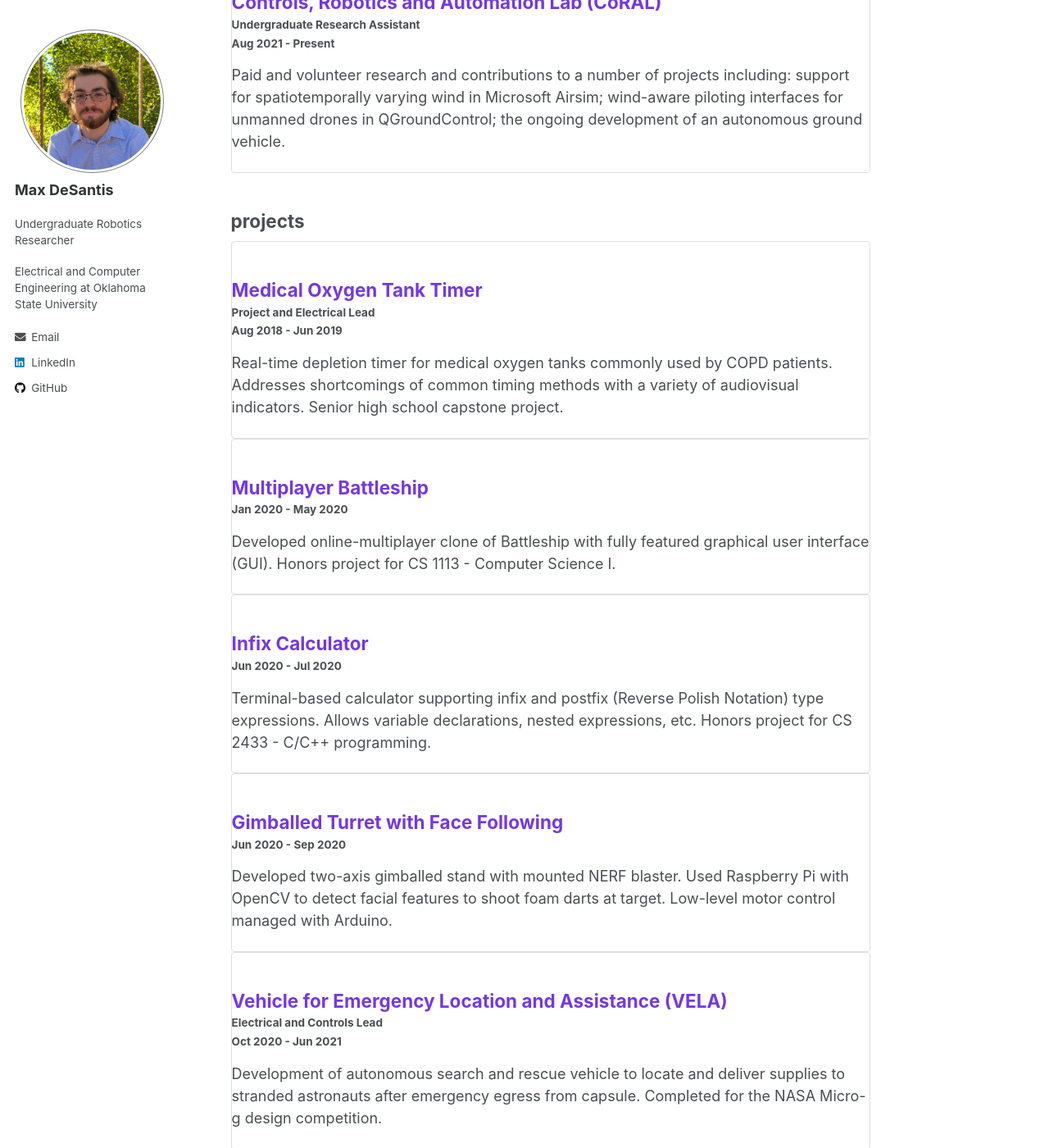
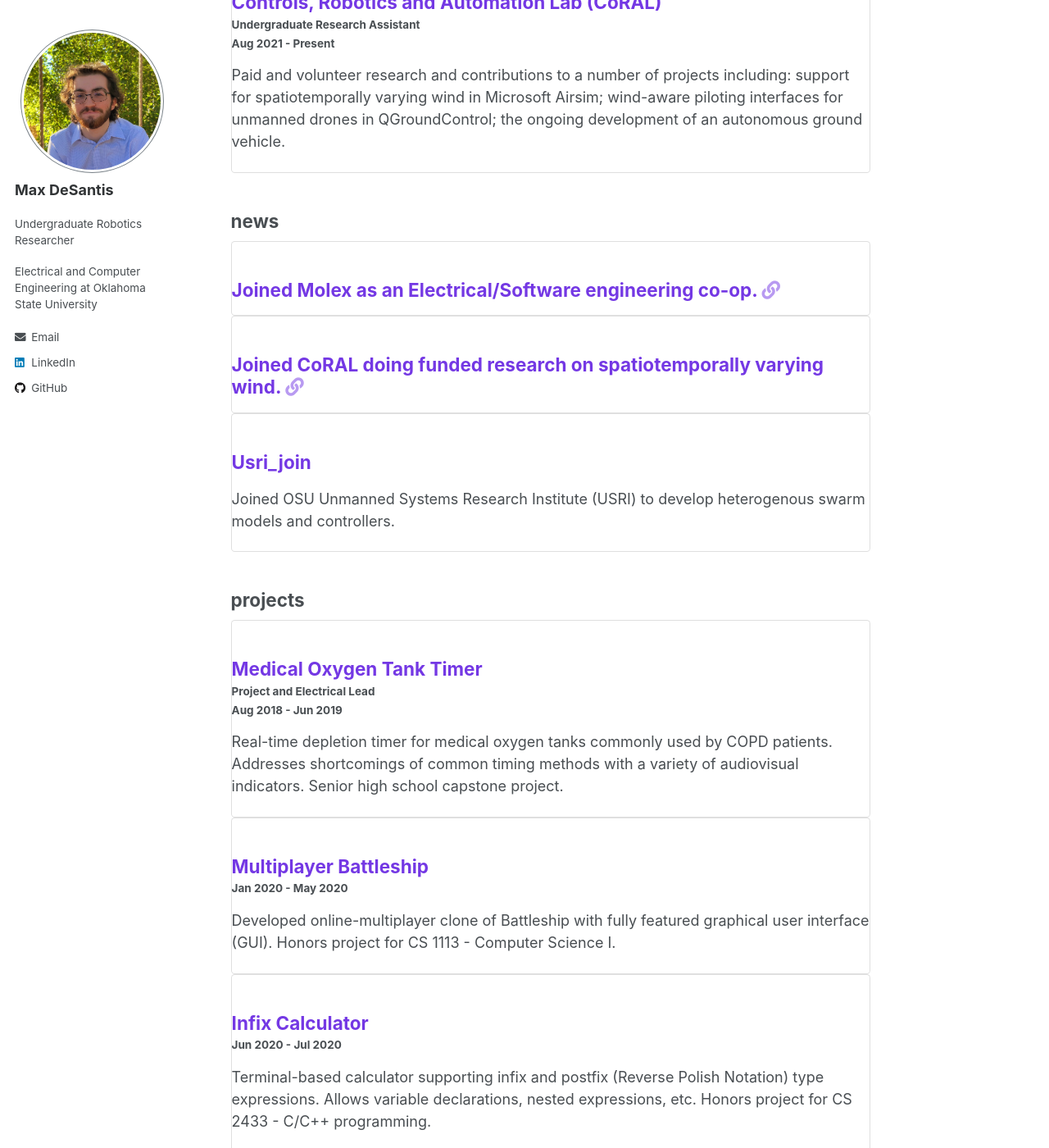
Before and after one commit to MaxDeSantis/MaxDeSantis.github.io, a Jekyll site: the page built from _pages/sitemap.md, in a window 1280 px wide and 1400 px high, scrolled down 1585 px. Shown: the whole window at 82% size. Built offline with Jekyll 4.4.1, drawn with Linux system fonts in a browser that asks for light colours.

Commit message:
Added news.

```diff
--- a/_config.yml
+++ b/_config.yml
@@ -177,6 +177,11 @@ collections:
   projects:
     output: true
     permalink: /:collection/:path/
+  news:
+    defaults:
+      layout: post
+    output: true
+    permalink: /news/:path/
 
 
 # Defaults
--- /dev/null
+++ b/_news/coral_join.md
@@ -0,0 +1,7 @@
+---
+layout: post
+date: 2021-7-13
+inline: false
+link: /experience/coral/
+title: Joined CoRAL doing funded research on spatiotemporally varying wind.
+---
--- /dev/null
+++ b/_news/molex_join.md
@@ -0,0 +1,7 @@
+---
+layout: post
+date: 2021-1-12
+inline: false
+title: Joined Molex as an Electrical/Software engineering co-op.
+link: /experience/molex/
+---
--- /dev/null
+++ b/_news/usri_join.md
@@ -0,0 +1,7 @@
+---
+layout: post
+date: 2022-5-16
+inline: true
+---
+
+Joined OSU Unmanned Systems Research Institute (USRI) to develop heterogenous swarm models and controllers.
--- a/_sass/_tables.scss
+++ b/_sass/_tables.scss
@@ -8,7 +8,7 @@ table {
   font-family: $global-font-family;
   font-size: $type-size-6;
   border-collapse: collapse;
-  border: 1px solid $light-gray;
+  //border: 1px solid $light-gray;
 
   & + table {
     margin-top: 1em;
@@ -24,15 +24,16 @@ th {
   padding: 0.5em;
   font-weight: bold;
   text-align: left;
-  border-right: 1px solid $light-gray;
+  //border-right: 1px solid $light-gray;
 }
 
 td {
   padding: 0.5em;
-  border-bottom: 1px solid $light-gray;
-  border-right: 1px solid $light-gray;
+  //border-bottom: 1px solid $light-gray;
+  //border-right: 1px solid $light-gray;
 }
 
 tr, td, th {
   vertical-align: middle;
+  border-bottom: 1px solid $light-gray;
 }
```
Also changed, not shown: _includes/news.html (added, +25 -0 lines), _pages/about.md (+2 -0 lines).
